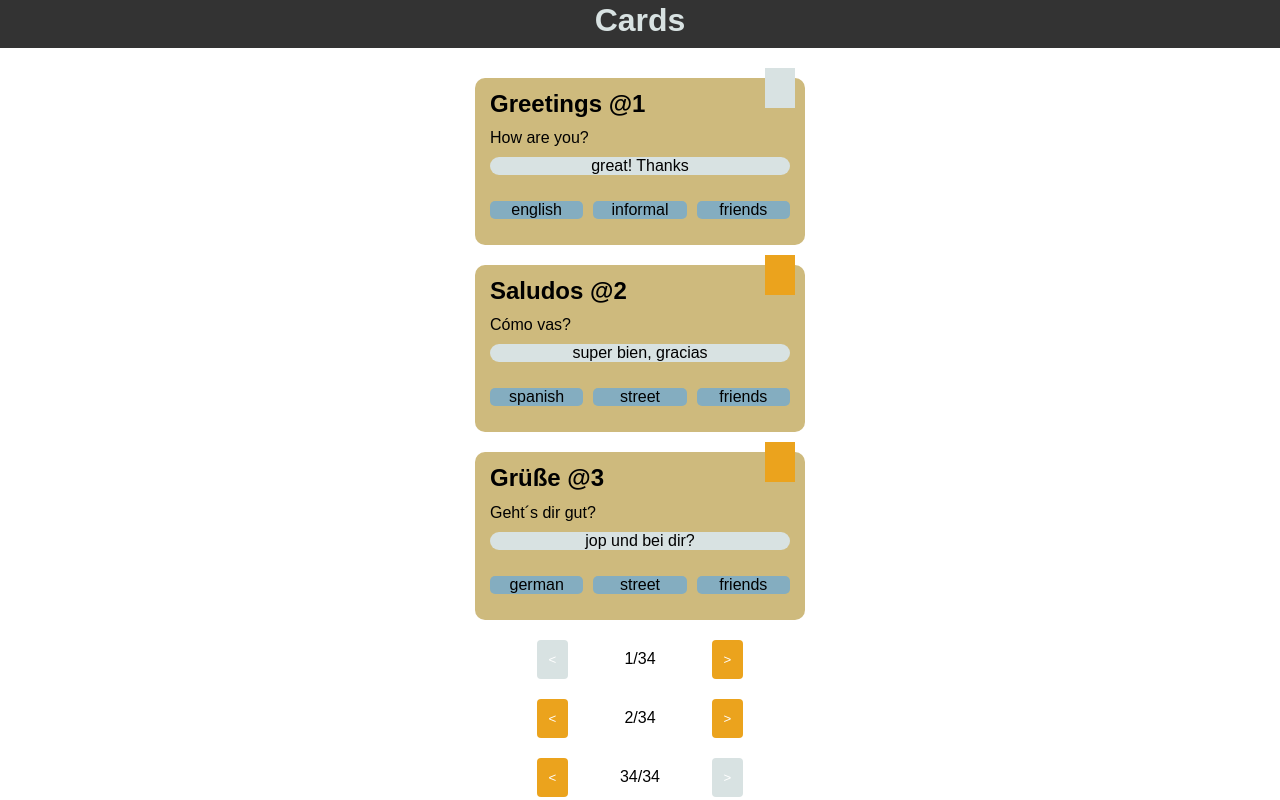
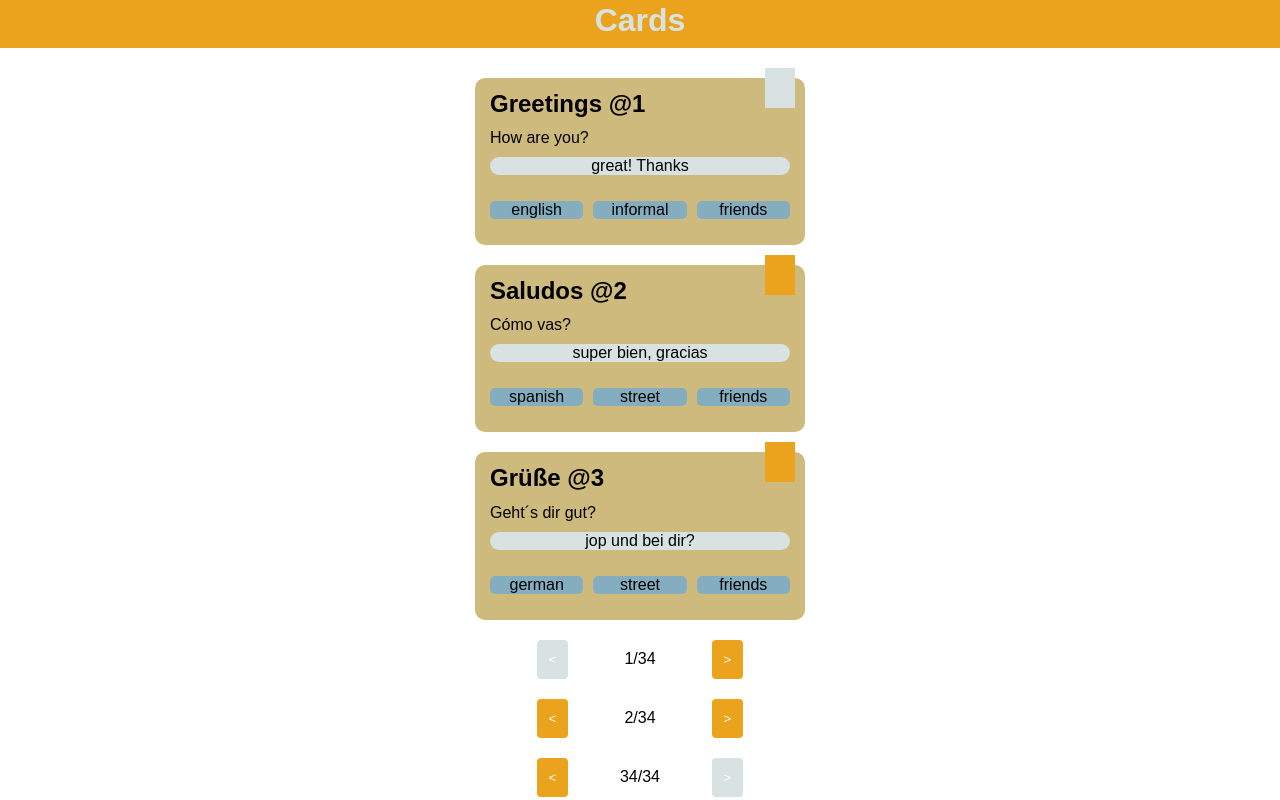
Before and after one commit to deriancastro/react-playground, a React (Vite) app: page / in a window 1280 px wide. Shown: the top 800 px of the page. Built offline with nearby package versions, Linux system fonts and the light colour scheme.

Commit message:
Add header´s color

```diff
--- a/src/Header.css
+++ b/src/Header.css
@@ -2,7 +2,7 @@
   line-height: 1.3;
   margin: 0;
   height: 48px;
-  background: #333;
+  background: #eba31d;
   color: rgb(216, 226, 226);
   text-align: center;
 }
```
